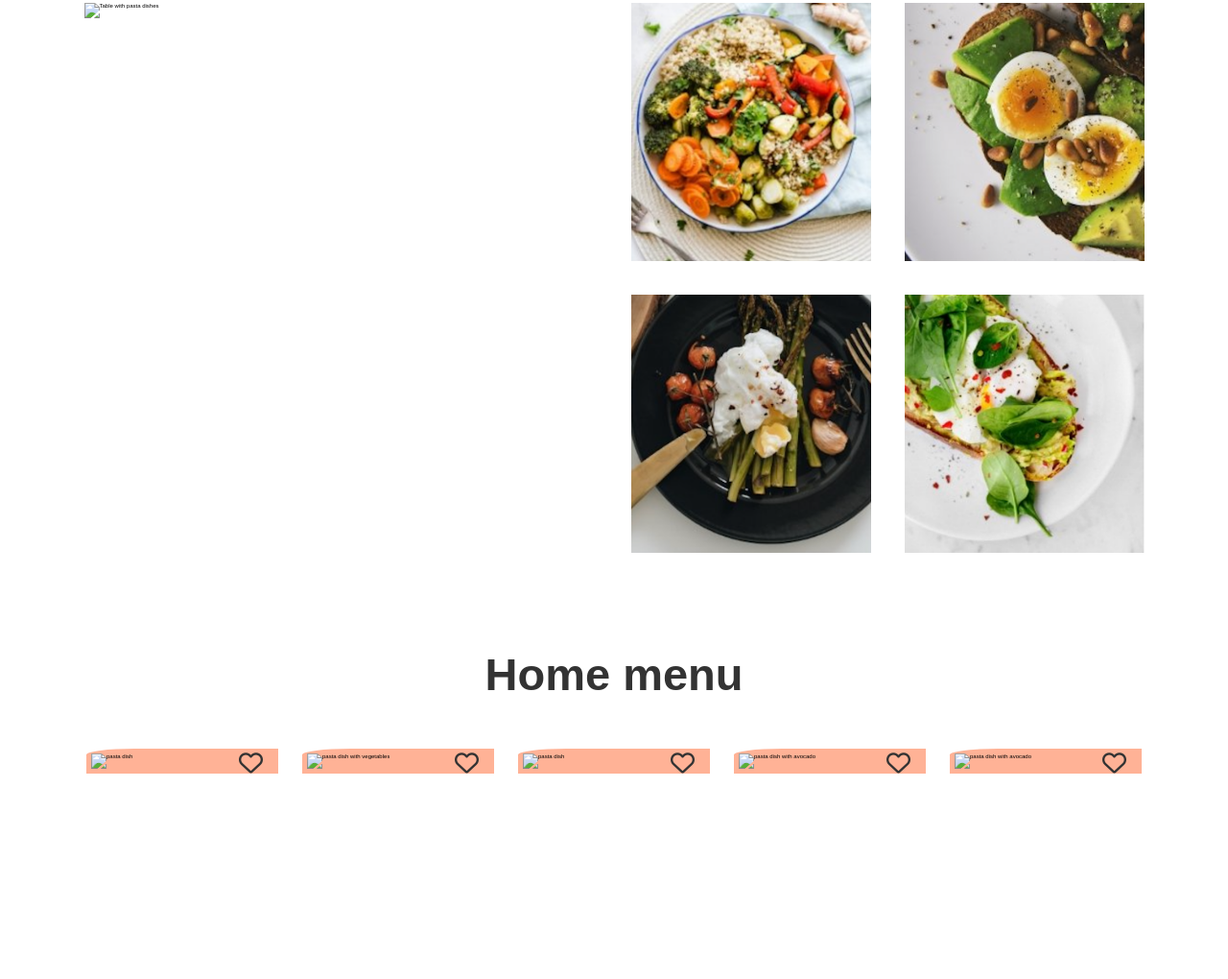
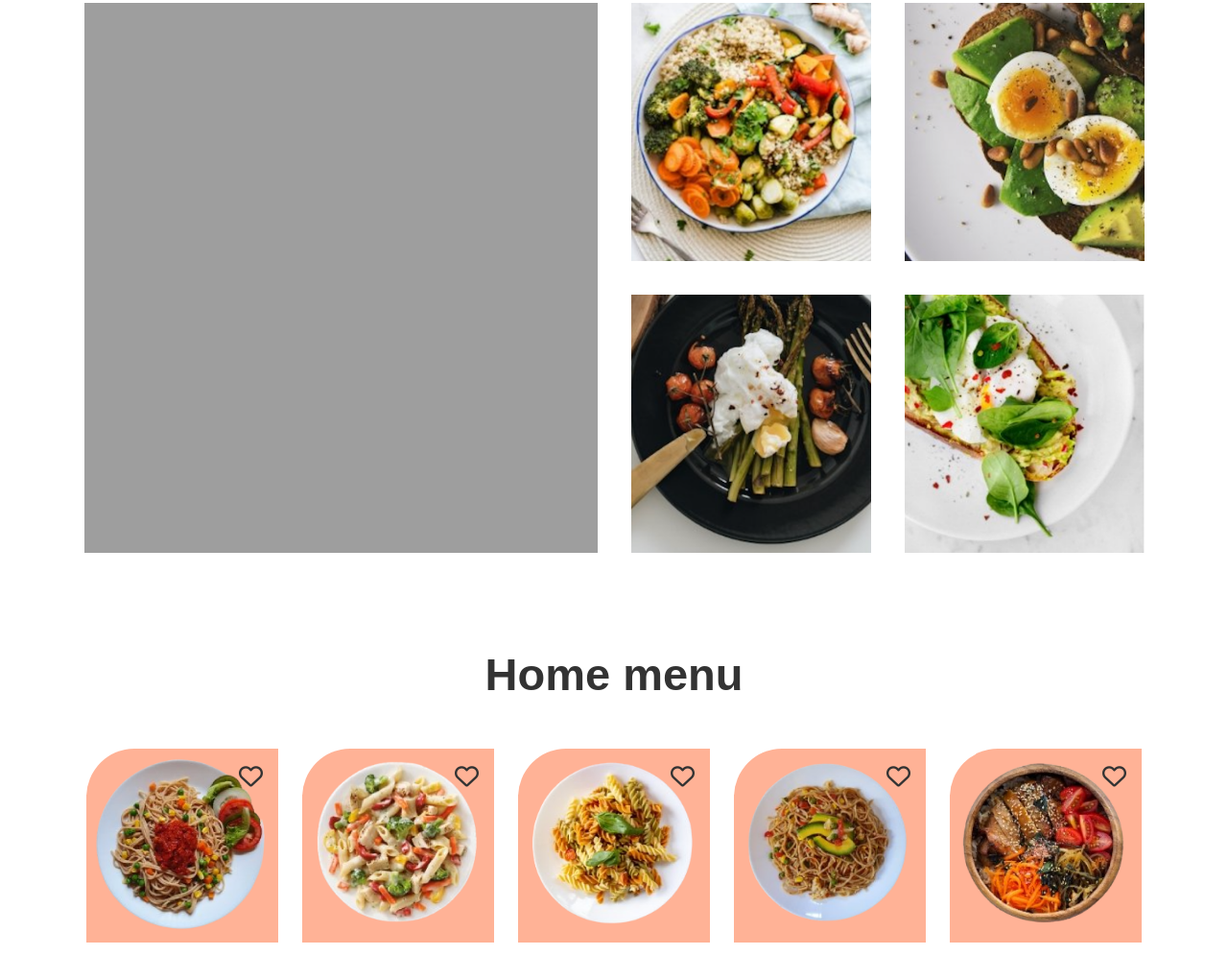
Before and after one commit to JoseCorreaMorales/food-landing-page, a plain HTML site: page index.html in a window 1280 px wide. Shown: the part 951-1971 px from the top of the page at 96% size. Before the commit the page ends 1877 px from the top, so only its background shows below. Drawn offline with Linux system fonts and the light colour scheme; the site is published under a folder, as on GitHub Pages, so addresses that start at the root find nothing; a web font is replaced by a local one.

Commit message:
relative routes

```diff
--- a/index.html
+++ b/index.html
@@ -31,7 +31,7 @@
         <section class="dishes">
             <h2 class="dishes--title">Our services</h2>
             <div class="dishes-grid">
-                <img class="dishes-item dishes-item__big" src="/assets/video.png" alt="Table with pasta dishes"
+                <img class="dishes-item dishes-item__big" src="./assets/video.png" alt="Table with pasta dishes"
                     title="Table with pasta dishes">
                 <img class="dishes-item" src="./assets/dish1.png" alt="vegetables bowl" title="vegetables bowl">
                 <img class="dishes-item" src="./assets/dish2.png" alt="egg and avocado" title="egg and avocado">
@@ -45,23 +45,23 @@
             <div class="menu-grid">
                 <div class="menu-grid-item">
                     <div class="heart-container"><i class="fa-regular fa-heart"></i></div>
-                    <img src="/assets/plate1.png" alt="pasta dish" title="pasta dish">
+                    <img src="./assets/plate1.png" alt="pasta dish" title="pasta dish">
                 </div>
                 <div class="menu-grid-item">
                     <div class="heart-container"><i class="fa-regular fa-heart"></i></div>
-                    <img src="/assets/plate2.png" alt="pasta dish with vegetables" title="pasta dish with vegetables">
+                    <img src="./assets/plate2.png" alt="pasta dish with vegetables" title="pasta dish with vegetables">
                 </div>
                 <div class="menu-grid-item">
                     <div class="heart-container"><i class="fa-regular fa-heart"></i></div>
-                    <img src="/assets/plate3.png" alt="pasta dish" title="pasta dish">
+                    <img src="./assets/plate3.png" alt="pasta dish" title="pasta dish">
                 </div>
                 <div class="menu-grid-item">
                     <div class="heart-container"><i class="fa-regular fa-heart"></i></div>
-                    <img src="/assets/plate4.png" alt="pasta dish with avocado" title="pasta dish with avocado">
+                    <img src="./assets/plate4.png" alt="pasta dish with avocado" title="pasta dish with avocado">
                 </div>
                 <div class="menu-grid-item">
                     <div class="heart-container"><i class="fa-regular fa-heart"></i></div>
-                    <img src="/assets/plate5.png" alt="pasta dish with avocado" title="pasta dish with avocado">
+                    <img src="./assets/plate5.png" alt="pasta dish with avocado" title="pasta dish with avocado">
                 </div>
             </div>
         </section>
```
